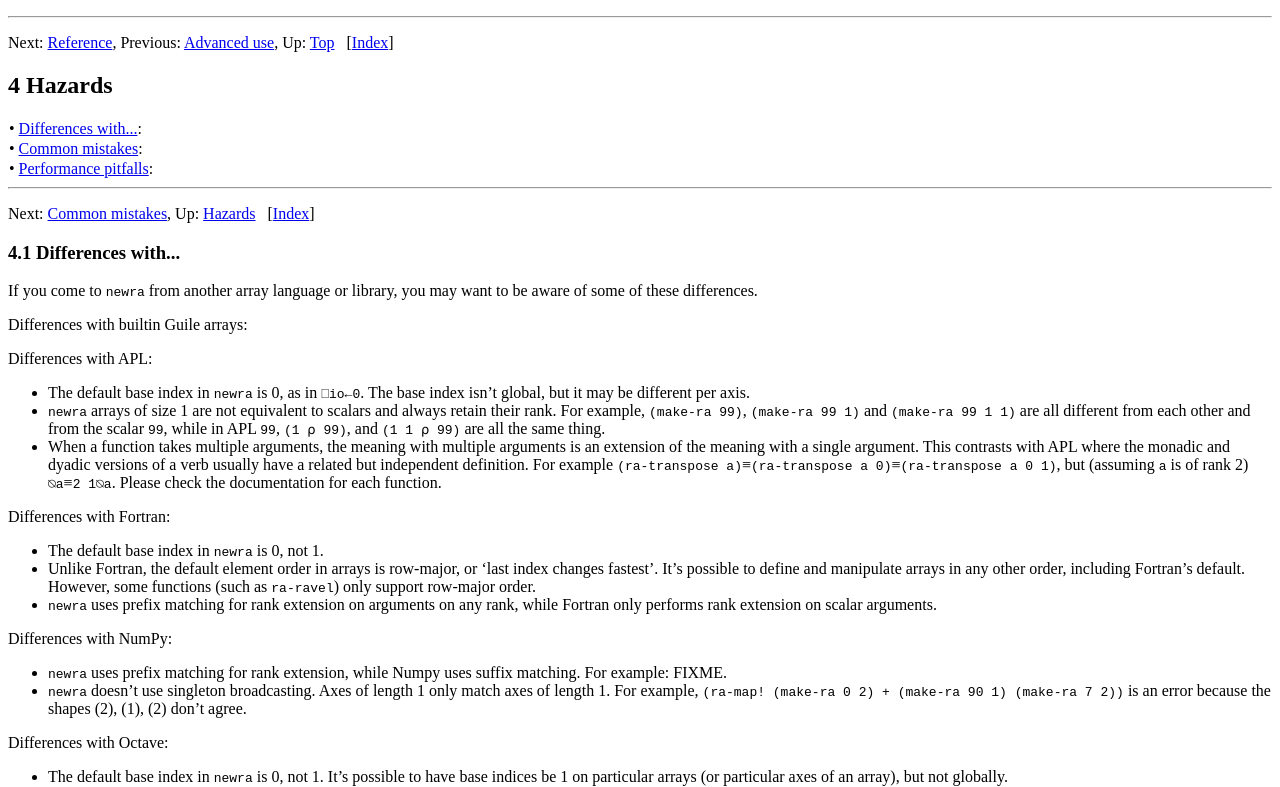
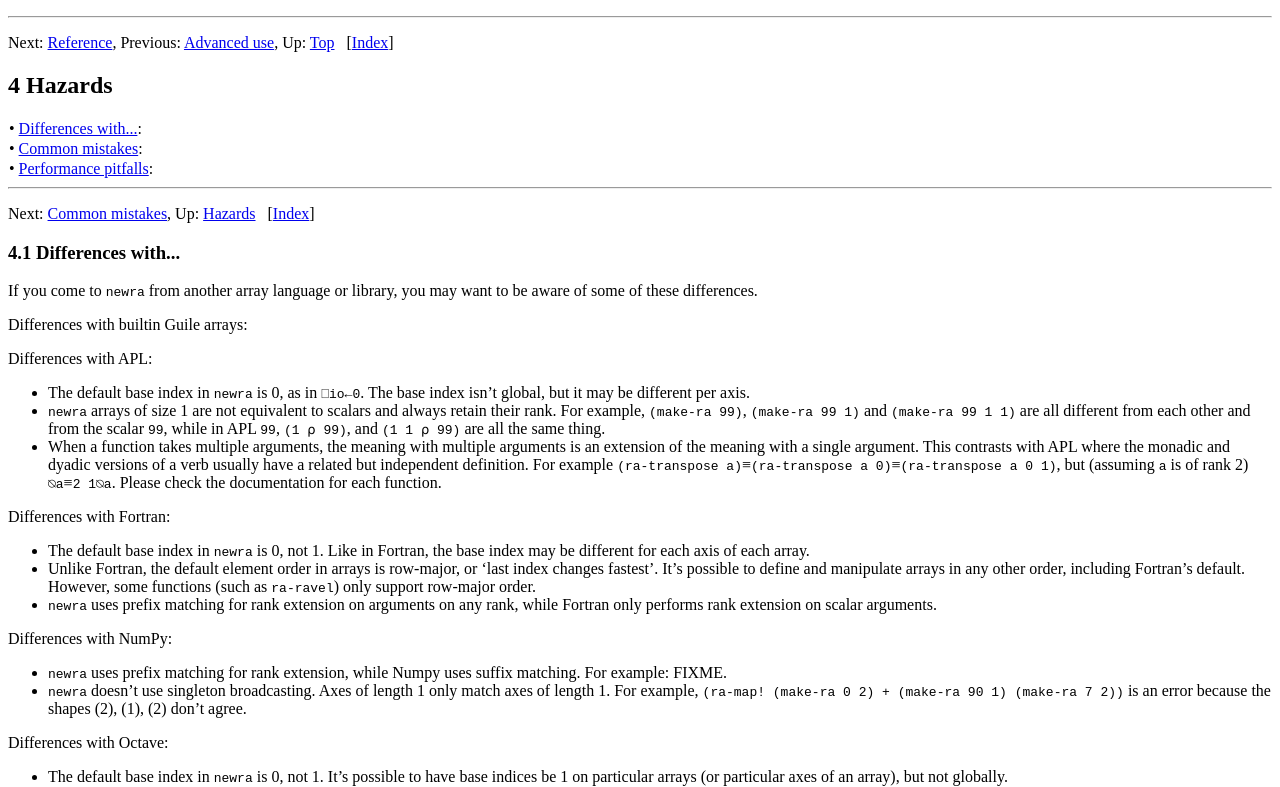
Before and after one commit to lloda/guile-newra, a plain HTML site: page docs/index.html in a window 1280 px wide. Shown: the part 11213-12000 px from the top of the page. Drawn offline with Linux system fonts and the light colour scheme.

Commit message:
Review TODO

```diff
--- a/docs/index.html
+++ b/docs/index.html
@@ -936,7 +936,7 @@ Next: <a href="#Common-mistakes" accesskey="n" rel="next">Common mistakes</a>, U
 <a name="index-Fortran"></a>
 <p>Differences with Fortran:
 </p><ul>
-<li> The default base index in <code>newra</code> is 0, not 1.
+<li> The default base index in <code>newra</code> is 0, not 1. Like in Fortran, the base index may be different for each axis of each array.
 </li><li> Unlike Fortran, the default element order in arrays is row-major, or ‘last index changes fastest’. It&rsquo;s possible to define and manipulate arrays in any other order, including Fortran&rsquo;s default. However, some functions (such as <code>ra-ravel</code>) only support row-major order.
 </li><li> <code>newra</code> uses prefix matching for rank extension on arguments on any rank, while Fortran only performs rank extension on scalar arguments.
 </li></ul>
@@ -947,7 +947,6 @@ Next: <a href="#Common-mistakes" accesskey="n" rel="next">Common mistakes</a>, U
 <li> <code>newra</code> uses prefix matching for rank extension, while Numpy uses suffix matching. For example: FIXME.
 </li><li> <code>newra</code> doesn&rsquo;t use singleton broadcasting. Axes of length 1 only match axes of length 1. For example, <code>(ra-map! (make-ra 0 2) + (make-ra 90 1) (make-ra 7 2))</code> is an error because the shapes (2), (1), (2) don&rsquo;t agree.
 </li></ul>
-
 
 <a name="index-Octave"></a>
 <a name="index-Matlab"></a>
```
Also changed, not shown: 2 other files.
